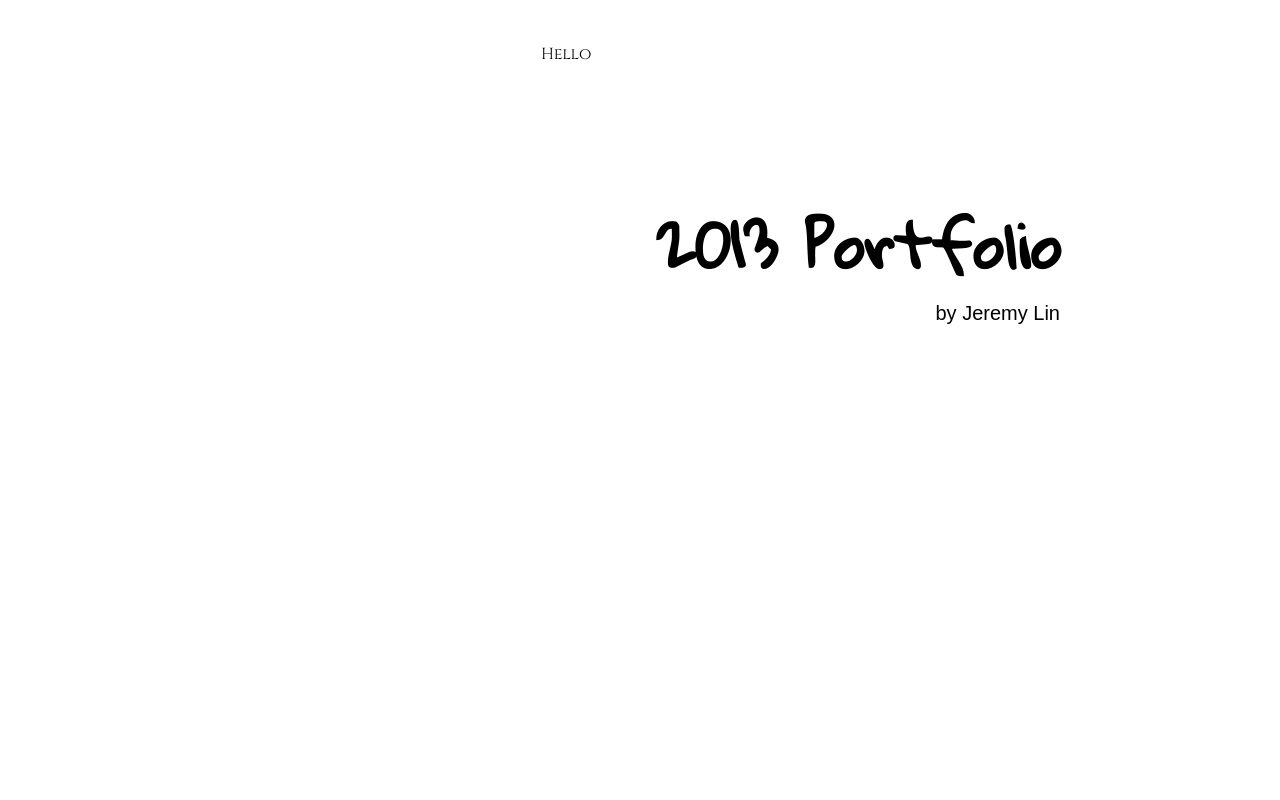
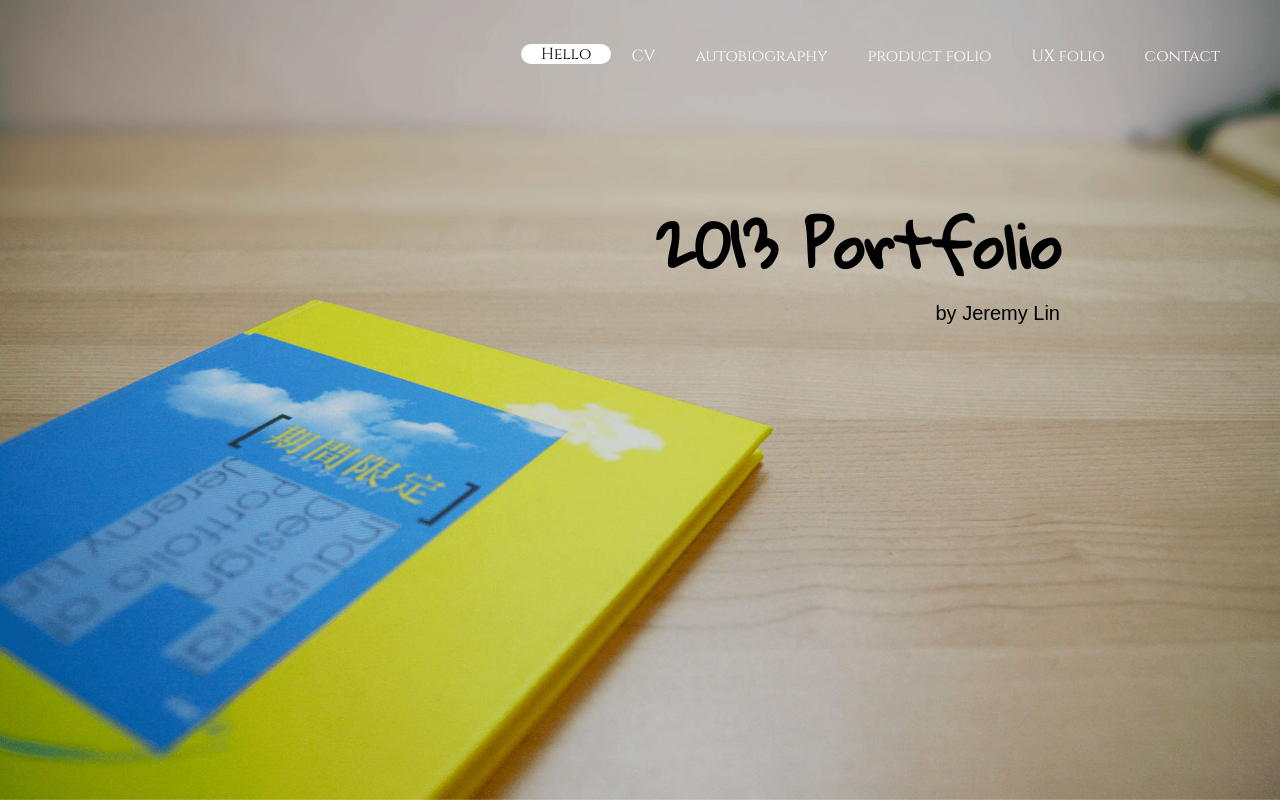
Before and after one commit to jeremylin/portfolio, a plain HTML site: page index.html in a window 1280 px wide. Drawn offline with Linux system fonts and the light colour scheme.

Commit message:
Fix index background png to jpg

```diff
--- a/css/style.scss
+++ b/css/style.scss
@@ -51,7 +51,7 @@ html, body {
 }
 
 #index {
-	background: url(../images/index_bg.png) no-repeat fixed top left;
+	background: url(../images/index_bg.jpg) no-repeat fixed top left;
 	-moz-background-size: cover;
 	-webkit-background-size: cover;
 	-o-background-size: cover;
```
Also changed, not shown: css/style.css.
